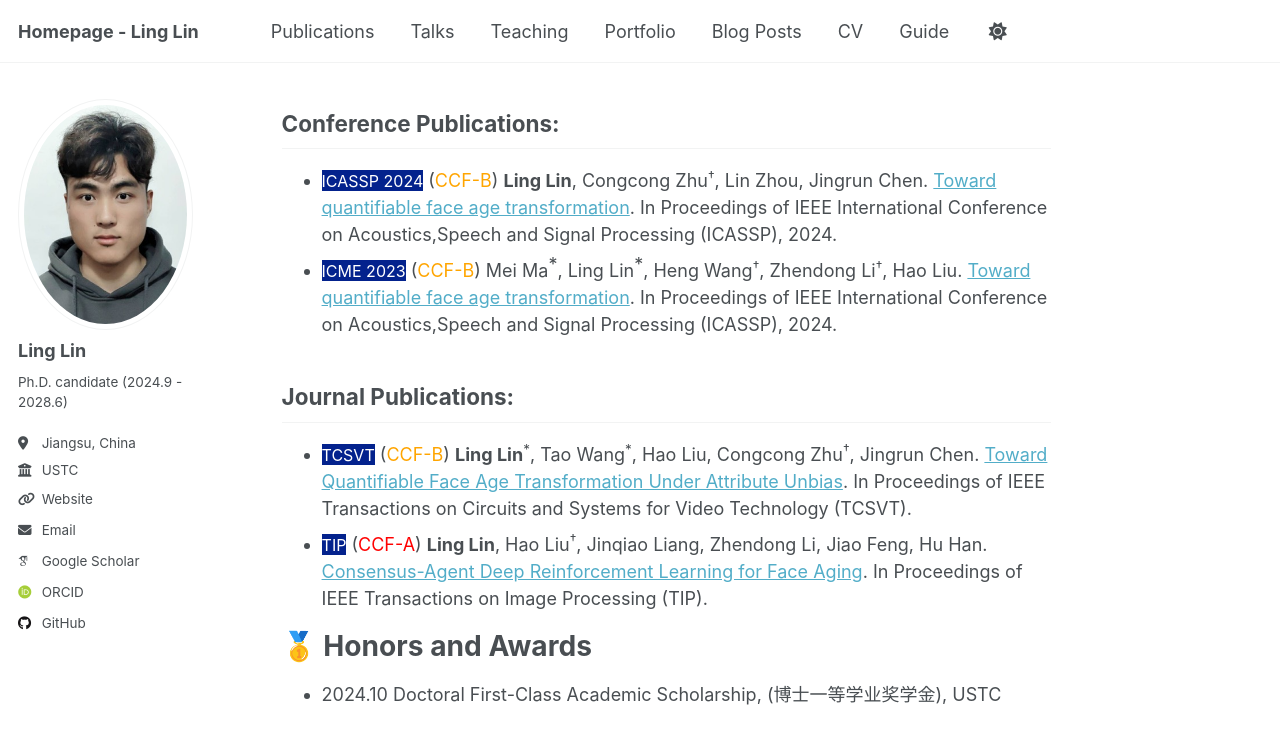
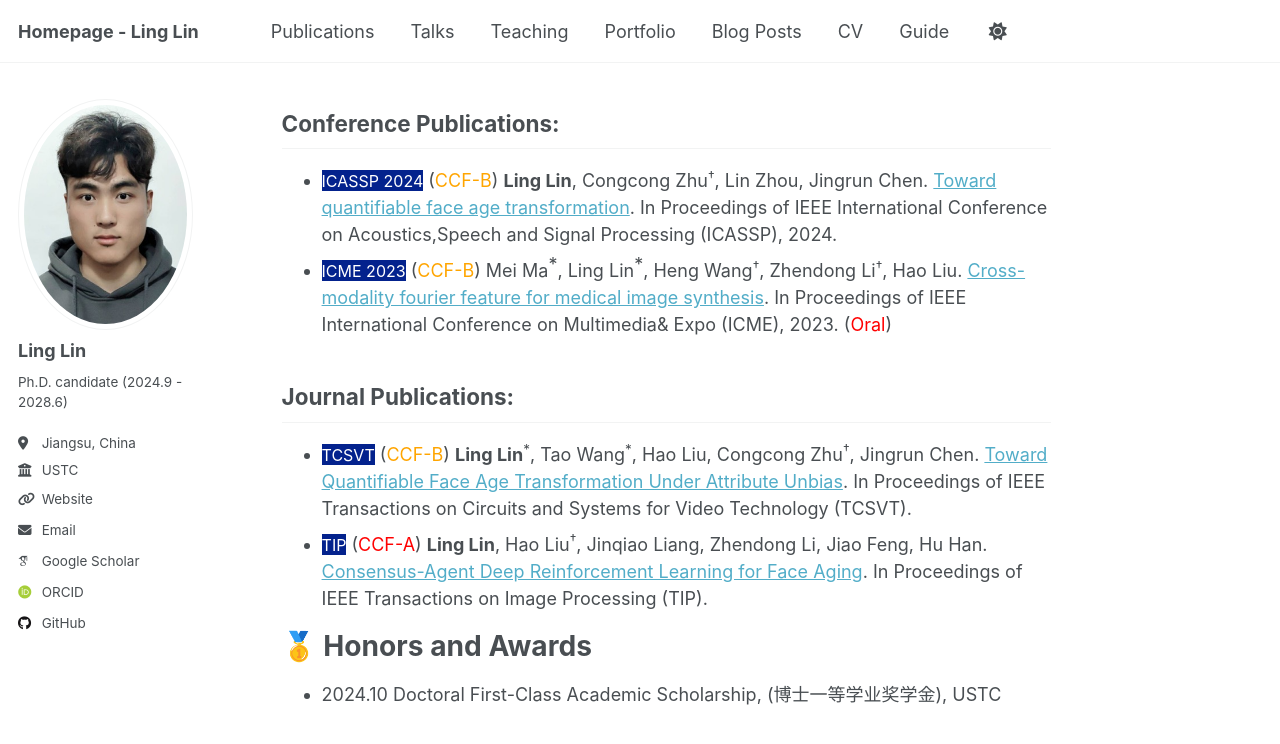
Before and after one commit to LingLin-ll/LingLin-ll.github.io, a Jekyll site: the page built from _pages/about.md, in a window 1280 px wide and 900 px high, scrolled down 514 px. Shown: the top 744 px of the window. Built offline with Jekyll 4.4.1, drawn with Linux system fonts in a browser that asks for light colours; some web fonts are replaced.

Commit message:
Update about.md

```diff
--- a/_pages/about.md
+++ b/_pages/about.md
@@ -23,7 +23,7 @@ I am Ling Lin, a Ph.D. candidate at the University of Science and Technology of
 
 ## Conference Publications:
 * <span style="background-color: #03228D"><font color=white size=3>ICASSP 2024</font></span> (<font color=orange>CCF-B</font>) **Ling Lin**, Congcong Zhu<sup>†</sup>, Lin Zhou, Jingrun Chen. [Toward quantifiable face age transformation](https://ieeexplore.ieee.org/abstract/document/10448304). In Proceedings of IEEE International Conference on Acoustics,Speech and Signal Processing (ICASSP), 2024.
-* <span style="background-color: #03228D"><font color=white size=3>ICME 2023</font></span> (<font color=orange>CCF-B</font>) Mei Ma<sup><font size=4>*</font></sup>, Ling Lin<sup><font size=4>*</font></sup>, Heng Wang<sup>†</sup>, Zhendong Li<sup>†</sup>, Hao Liu. [Toward quantifiable face age transformation](https://ieeexplore.ieee.org/abstract/document/10448304). In Proceedings of IEEE International Conference on Acoustics,Speech and Signal Processing (ICASSP), 2024.
+* <span style="background-color: #03228D"><font color=white size=3>ICME 2023</font></span> (<font color=orange>CCF-B</font>) Mei Ma<sup><font size=4>*</font></sup>, Ling Lin<sup><font size=4>*</font></sup>, Heng Wang<sup>†</sup>, Zhendong Li<sup>†</sup>, Hao Liu. [Cross-modality fourier feature for medical image synthesis](https://ieeexplore.ieee.org/abstract/document/10219611). In Proceedings of IEEE International Conference on Multimedia& Expo (ICME), 2023. (<font color=red>Oral</font>)
 
 ## Journal Publications:
 * <span style="background-color: #03228D"><font color=white size=3>TCSVT</font></span> (<font color=orange>CCF-B</font>) **Ling Lin**<sup>*</sup>, Tao Wang<sup>*</sup>, Hao Liu, Congcong Zhu<sup>†</sup>, Jingrun Chen. [Toward Quantifiable Face Age Transformation Under Attribute Unbias](https://ieeexplore.ieee.org/abstract/document/10583942). In Proceedings of IEEE Transactions on Circuits and Systems for Video Technology (TCSVT).
```
